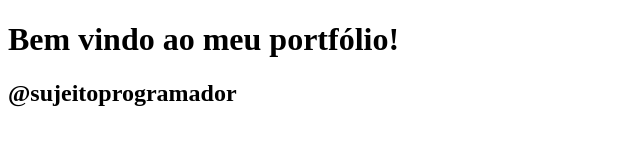
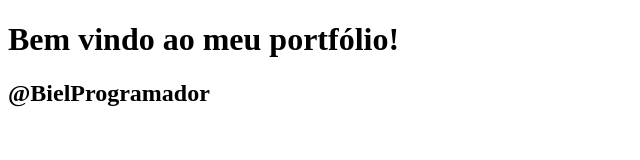
Before and after one commit to GabrielNovaisProgramador/GabrielNovaisProgramador.github.io, a plain HTML site: page index.html in a window 1280 px wide. Shown: the whole page, without its empty margins (0-640 px from the left). Drawn offline with Linux system fonts and the light colour scheme.

Commit message:
Atualizando à nossa página home

```diff
--- a/index.html
+++ b/index.html
@@ -1,12 +1,15 @@
 <!DOCTYPE html>
 <html lang="en">
+
 <head>
     <meta charset="UTF-8">
     <meta name="viewport" content="width=device-width, initial-scale=1.0">
     <title>Portfólio</title>
 </head>
+
 <body>
     <h1>Bem vindo ao meu portfólio!</h1>
-    <h2>@sujeitoprogramador</h2>
+    <h2>@BielProgramador</h2>
 </body>
+
 </html>
```
